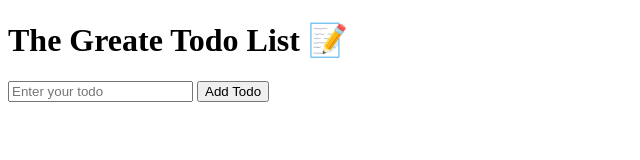
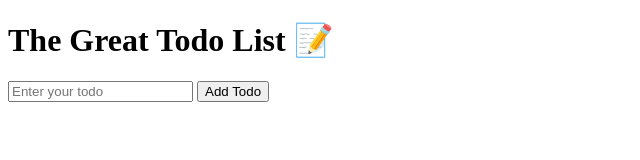
Before and after one commit to hhe-wtag/dom-todo, a plain HTML site: page index.html in a window 1280 px wide. Shown: the whole page, without its empty margins (0-640 px from the left). Drawn offline with Linux system fonts and the light colour scheme.

Commit message:
fixed typo
Co-authored-by: Hasibul Huda <98801376+hhu-wtag@users.noreply.github.com>

```diff
--- a/index.html
+++ b/index.html
@@ -7,7 +7,7 @@
   </head>
   <body>
     <header id="header">
-      <h1>The Greate Todo List 📝</h1>
+      <h1>The Great Todo List 📝</h1>
     </header>
     <main>
       <div id="task-input">
```
